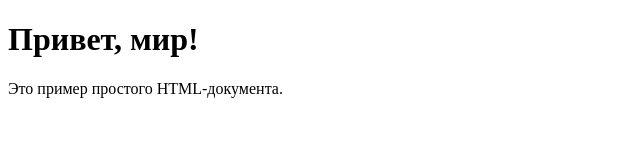
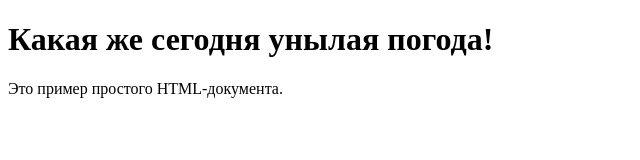
Before and after one commit to Hacker20-prog/first_reposit, a plain HTML site: page index.html in a window 1280 px wide. Shown: the whole page, without its empty margins (0-640 px from the left). Drawn offline with Linux system fonts and the light colour scheme.

Commit message:
commit 3

```diff
--- a/index.html
+++ b/index.html
@@ -6,7 +6,7 @@
     <title>Пример HTML-документа</title>
 </head>
 <body>
-    <h1>Привет, мир!</h1>
+    <h1>Какая же сегодня унылая погода!</h1>
     <p>Это пример простого HTML-документа.</p>
 </body>
 </html>
```
